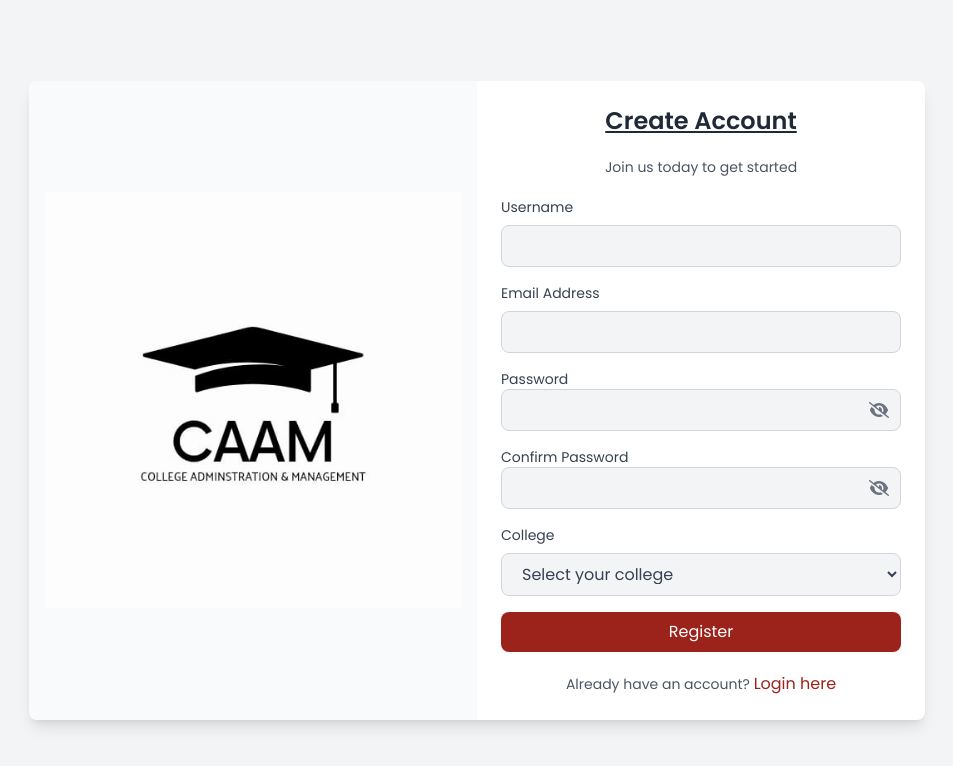
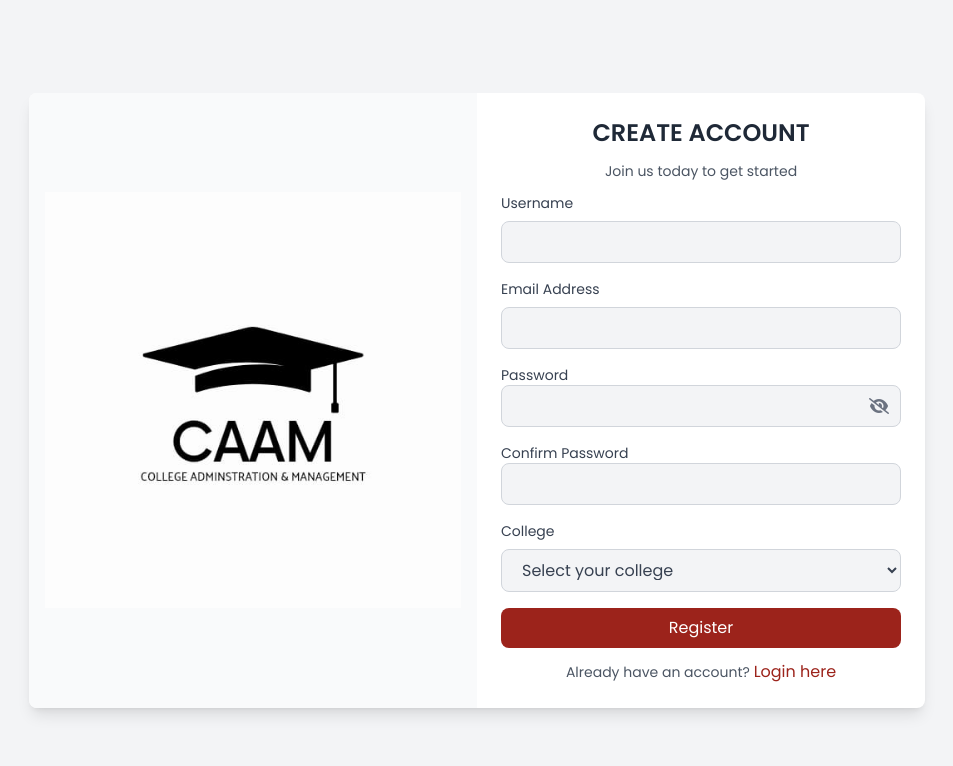
Before and after one commit to skymonil/CAAM, a React (Vite) app in the folder client/: page /register in a window 1280 px wide. Shown: the top 766 px of the page, without its empty margins (163-1116 px from the left). Built offline with nearby package versions, Linux system fonts and the light colour scheme.

Commit message:
Added OTP verification feature and modal for user registration

```diff
--- a/client/src/pages/Register.tsx
+++ b/client/src/pages/Register.tsx
@@ -1,6 +1,4 @@
 import { useState, FormEvent, ChangeEvent } from "react";
-import { FontAwesomeIcon } from "@fortawesome/react-fontawesome";
-import { faEye, faEyeSlash } from "@fortawesome/free-solid-svg-icons";
 import logo from "../assets/logo.jpeg";
 import axios from "axios";
 
@@ -20,7 +18,9 @@ const Register: React.FC = () => {
   const [college, setCollege] = useState("");
   const [error, setError] = useState<string | null>(null);
   const [passwordVisible, setPasswordVisible] = useState(false);
-  const [confirmPasswordVisible, setConfirmPasswordVisible] = useState(false);
+  const [isModalOpen, setIsModalOpen] = useState(false);
+  const [otp, setOtp] = useState("");
+  const [otpError, setOtpError] = useState("");
 
   const handleRegister = async (e: FormEvent) => {
     e.preventDefault();
@@ -30,7 +30,7 @@ const Register: React.FC = () => {
         formData
       );
       console.log("User registered: ", response.data);
-      window.location.href = "/log-in";
+      setIsModalOpen(true);
     } catch (error: any) {
       if (error.response?.data) {
         const backendErrors =
@@ -61,6 +61,20 @@ const Register: React.FC = () => {
     setFormData({ ...formData, [name]: value });
   };
 
+  const handleOtpSubmit = async () => {
+    try {
+      const trimmedOtp = otp.trim();
+      const response = await axios.post(
+        "http://localhost:5000/api/auth/verify-otp",
+        { email: formData.email, otp: trimmedOtp }
+      );
+      console.log(response.data);
+      window.location.href = "/log-in"; // Redirect after successful OTP verification
+    } catch (error: any) {
+      setOtpError("Invalid OTP or OTP has expired");
+    }
+  };
+
   return (
     <div className="flex items-center justify-center h-screen bg-gray-100">
       <div className="flex w-full max-w-4xl bg-white rounded-lg shadow-lg overflow-hidden">
@@ -70,16 +84,19 @@ const Register: React.FC = () => {
         </div>
 
         {/* Right side with form */}
-        <div className="w-full lg:w-1/2 p-6 space-y-5">
-          <h2 className="text-2xl font-semibold text-center text-gray-800 underline">
-            Create Account
+        <div className="w-full lg:w-1/2 p-6 space-y-3">
+          <h2 className="text-2xl font-semibold text-center text-gray-800">
+            CREATE ACCOUNT
           </h2>
           <p className="text-center text-gray-600 text-sm">
             Join us today to get started
           </p>
           <form onSubmit={handleSubmit} className="space-y-4">
             <div>
-              <label htmlFor="username" className="block text-sm font-medium text-gray-700">
+              <label
+                htmlFor="username"
+                className="block text-sm font-medium text-gray-700"
+              >
                 Username
               </label>
               <input
@@ -93,7 +110,10 @@ const Register: React.FC = () => {
               />
             </div>
             <div>
-              <label htmlFor="email" className="block text-sm font-medium text-gray-700">
+              <label
+                htmlFor="email"
+                className="block text-sm font-medium text-gray-700"
+              >
                 Email Address
               </label>
               <input
@@ -107,7 +127,10 @@ const Register: React.FC = () => {
               />
             </div>
             <div>
-              <label htmlFor="password" className="block text-sm font-medium text-gray-700">
+              <label
+                htmlFor="password"
+                className="block text-sm font-medium text-gray-700"
+              >
                 Password
               </label>
               <div className="relative">
@@ -120,35 +143,42 @@ const Register: React.FC = () => {
                   onChange={handleChange}
                   required
                 />
-                <FontAwesomeIcon
-                  icon={passwordVisible ? faEye :faEyeSlash }
-                  className="absolute top-1/2 right-3 transform -translate-y-1/2 cursor-pointer text-gray-500"
-                  onClick={() => setPasswordVisible(!passwordVisible)}
-                />
+                {passwordVisible ? (
+                  <i
+                    className="fa-solid fa-eye absolute top-1/2 right-3 transform -translate-y-1/2 cursor-pointer text-gray-500"
+                    onClick={() => setPasswordVisible(!passwordVisible)}
+                  ></i>
+                ) : (
+                  <i
+                    className="fa-solid fa-eye-slash absolute top-1/2 right-3 transform -translate-y-1/2 cursor-pointer text-gray-500"
+                    onClick={() => setPasswordVisible(!passwordVisible)}
+                  ></i>
+                )}
               </div>
             </div>
             <div>
-              <label htmlFor="confirm-password" className="block text-sm font-medium text-gray-700">
+              <label
+                htmlFor="confirm-password"
+                className="block text-sm font-medium text-gray-700"
+              >
                 Confirm Password
               </label>
               <div className="relative">
                 <input
-                  type={confirmPasswordVisible ? "text" : "password"}
+                  type="password"
                   id="confirm-password"
                   className="w-full px-4 py-2 text-gray-700 bg-gray-100 border border-gray-300 rounded-lg focus:outline-none focus:ring-2 focus:ring-[#9c231b]"
                   value={confirmPassword}
                   onChange={(e) => setConfirmPassword(e.target.value)}
                   required
                 />
-                <FontAwesomeIcon
-                  icon={confirmPasswordVisible ? faEye :faEyeSlash }
-                  className="absolute top-1/2 right-3 transform -translate-y-1/2 cursor-pointer text-gray-500"
-                  onClick={() => setConfirmPasswordVisible(!confirmPasswordVisible)}
-                />
               </div>
             </div>
             <div>
-              <label htmlFor="college" className="block text-sm font-medium text-gray-700">
+              <label
+                htmlFor="college"
+                className="block text-sm font-medium text-gray-700"
+              >
                 College
               </label>
               <select
@@ -169,7 +199,7 @@ const Register: React.FC = () => {
             <div className="flex justify-end">
               <button
                 type="submit"
-                className="w-full px-6 py-2 text-white bg-[#9c231b] rounded-lg hover:bg-[#502b28] focus:outline-none focus:ring-2 focus:ring-green-300"
+                className="w-full px-6 py-2 text-white bg-[#9c231b] rounded-lg hover:bg-[#502b28] focus:outline-none focus:ring-2 focus:ring-black"
               >
                 Register
               </button>
@@ -189,6 +219,39 @@ const Register: React.FC = () => {
           </div>
         </div>
       </div>
+
+      {/* OTP Modal */}
+      {isModalOpen && (
+        <div className="fixed inset-0 bg-gray-600 bg-opacity-50 flex items-center justify-center">
+          <div className="bg-white p-6 rounded-lg w-80">
+            <h3 className="text-lg font-semibold mb-4">Enter OTP</h3>
+            <input
+              type="text"
+              className="w-full p-2 border border-gray-300 rounded-lg mb-4"
+              placeholder="Enter OTP"
+              value={otp}
+              onChange={(e) => setOtp(e.target.value)}
+            />
+            {otpError && (
+              <p className="text-red-500 text-center text-sm pb-4">{otpError}</p>
+            )}
+            <div className="flex justify-between">
+              <button
+                className="px-4 py-2 bg-gray-300 rounded-lg hover:bg-gray-400"
+                onClick={() => setIsModalOpen(false)}
+              >
+                Cancel
+              </button>
+              <button
+                className="px-4 py-2 bg-[#9c231b] text-white rounded-lg hover:bg-[#502b28]"
+                onClick={handleOtpSubmit}
+              >
+                Verify OTP
+              </button>
+            </div>
+          </div>
+        </div>
+      )}
     </div>
   );
 };
```
Also changed, not shown: 2 other files (tests, documents, lock files or other folders).
